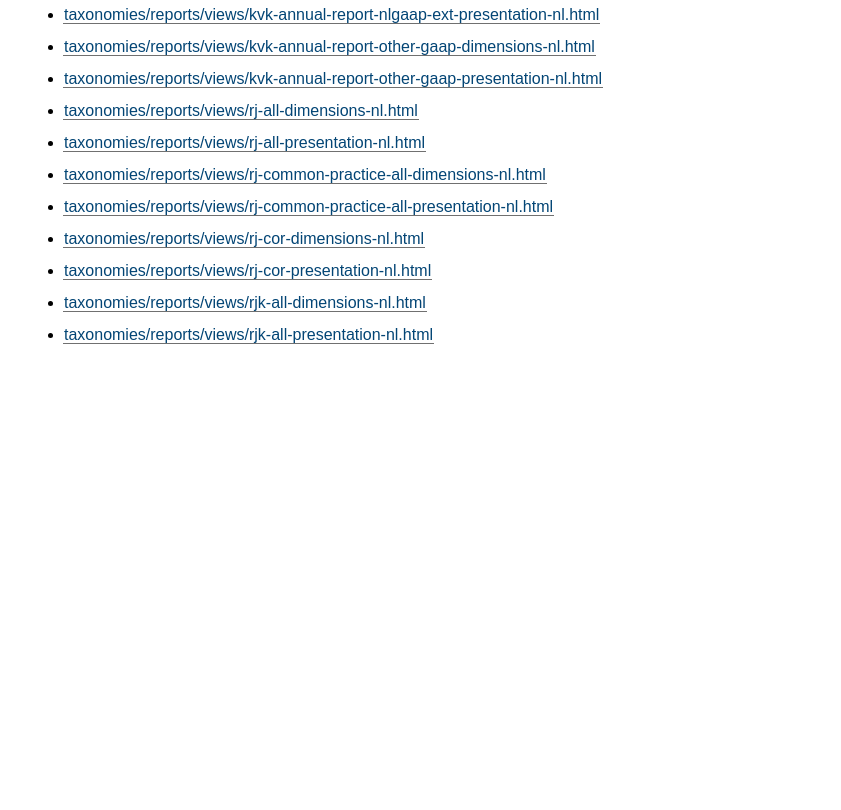
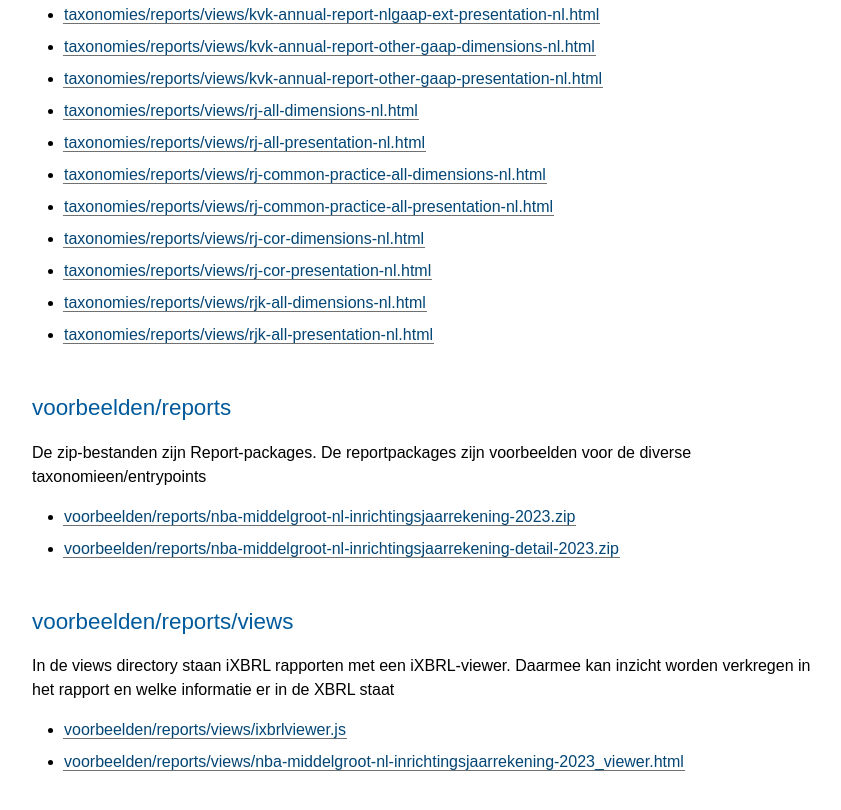
Before and after one commit to sbr-nl/cicd, a plain HTML site: page public/index.html in a window 1280 px wide. Shown: the part 2675-3485 px from the top of the page, without its empty margins (432-1273 px from the left). Before the commit the page ends 3070 px from the top, so only its background shows below. Drawn offline with Linux system fonts and the light colour scheme.

Commit message:
hernoem instances naar voorbeelden begin van de workflow voor op github

```diff
--- a/public/index.html
+++ b/public/index.html
@@ -150,6 +150,29 @@
 
 </ul>
 
+<h2>voorbeelden/reports</h2>
+
+    <p>De zip-bestanden zijn Report-packages. De reportpackages zijn voorbeelden voor de diverse taxonomieen/entrypoints</p>
+
+
+<ul>
+    <li><a href="voorbeelden/reports/nba-middelgroot-nl-inrichtingsjaarrekening-2023.zip">voorbeelden/reports/nba-middelgroot-nl-inrichtingsjaarrekening-2023.zip</a></li>
+    <li><a href="voorbeelden/reports/nba-middelgroot-nl-inrichtingsjaarrekening-detail-2023.zip">voorbeelden/reports/nba-middelgroot-nl-inrichtingsjaarrekening-detail-2023.zip</a></li>
+
+</ul>
+
+<h2>voorbeelden/reports/views</h2>
+
+    <p>In de views directory staan iXBRL rapporten met een iXBRL-viewer.
+        Daarmee kan inzicht worden verkregen in het rapport en welke informatie er in de XBRL staat</p>
+
+
+<ul>
+    <li><a href="voorbeelden/reports/views/ixbrlviewer.js">voorbeelden/reports/views/ixbrlviewer.js</a></li>
+    <li><a href="voorbeelden/reports/views/nba-middelgroot-nl-inrichtingsjaarrekening-2023_viewer.html">voorbeelden/reports/views/nba-middelgroot-nl-inrichtingsjaarrekening-2023_viewer.html</a></li>
+
+</ul>
+
 
 </div>
 
```
Also changed, not shown: 2 other files.
